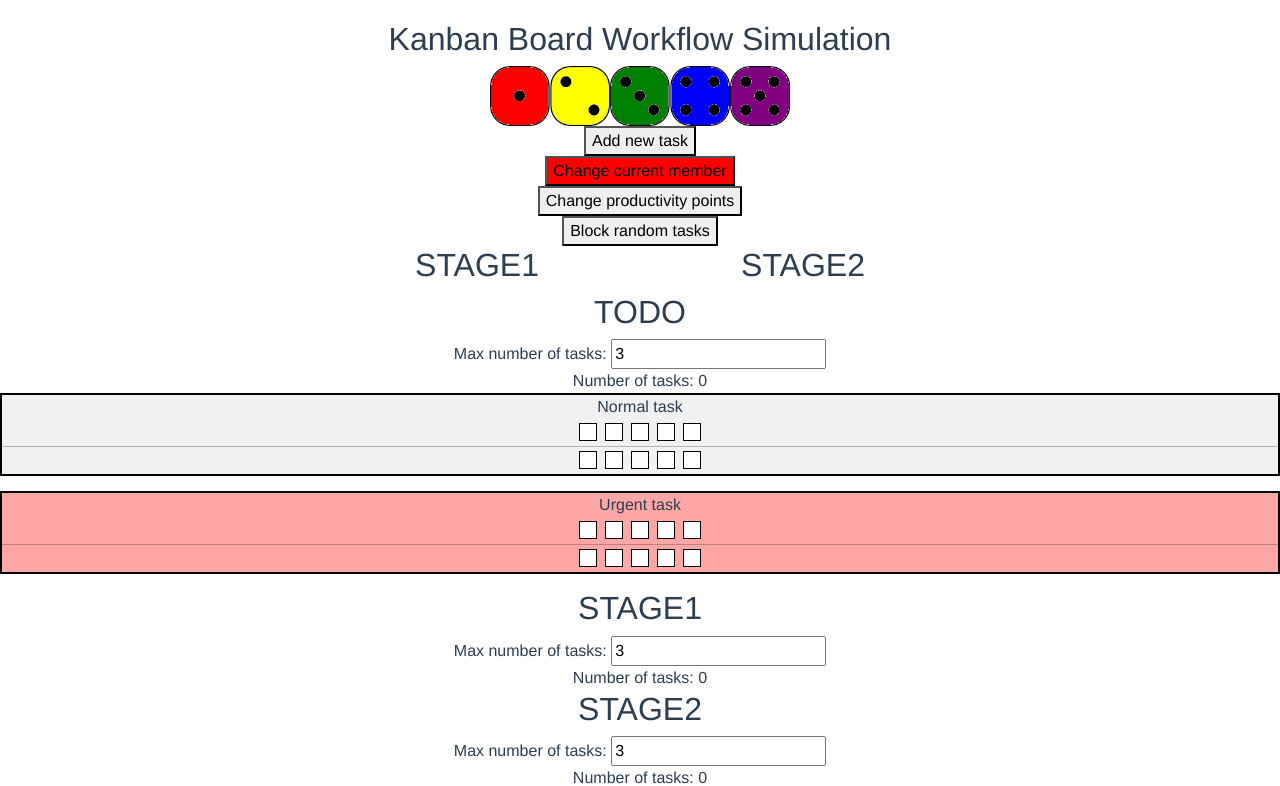
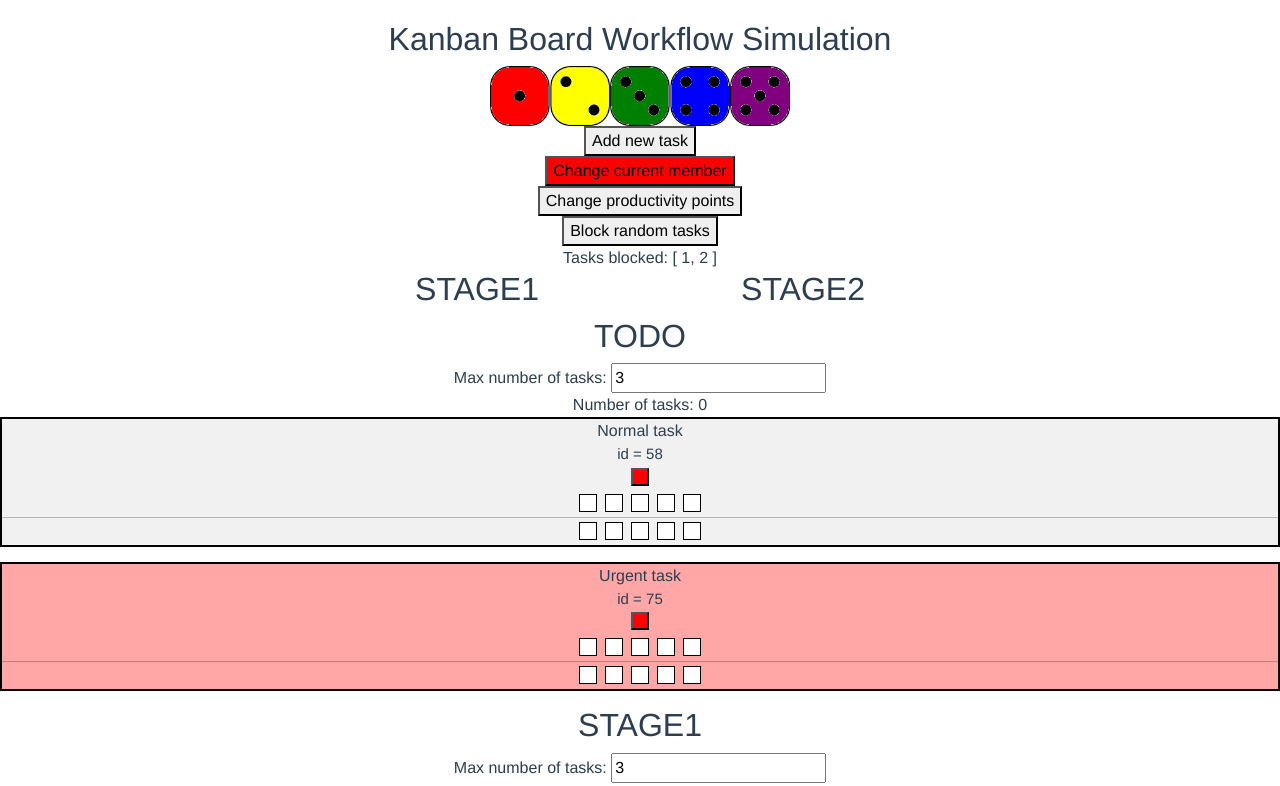
Before and after one commit to zakrzewskib/KanbanWorkflowSimulation, a Vue app: page / in a window 1280 px wide. Shown: the top 786 px of the page. Built offline with nearby package versions, Linux system fonts and the light colour scheme.

Commit message:
User has to block task (not automatically)

```diff
--- a/src/App.vue
+++ b/src/App.vue
@@ -24,6 +24,8 @@
       <button v-on:click="setBlockers">
         Block random tasks
       </button>
+
+      <div>Tasks blocked: {{tasksBlocked}}</div>
     </div>
 
     <div class="row">
@@ -245,6 +247,7 @@ export default {
 
       dicesSize: 60,
       test: "./assets/dices/5.png",
+      tasksBlocked: [1, 2],
     };
   },
 
@@ -358,20 +361,18 @@ export default {
     },
 
     setBlockers() {
-      // this.tasks.splice(1,1, {
-      //   id: Math.random(),
-      //   name: this.tasks[0].name,
-      //   urgent: this.tasks[0].urgent,
-      //   fixedDate: this.tasks[0].fixedDate,
-      //   blocked: true,
-      // });
-
-      // for(var i = 0; i < this.tasks.length; i++) {
-      //   var random = Math.floor(Math.random() * 100);
-      //   if(random <= 20) {
-      //     this.tasks[i].blocked = true;
-      //   }
-      // }
+      var toBlock = [];
+      var j = 0;
+      for(var i = 0; i < this.tasks.length; i++) {
+        var random = Math.floor(Math.random() * 100);
+        if(random <= 20) {
+          toBlock[j] = Math.round(this.tasks[i].id * 100);
+          j++;
+        }
+      }
+      console.log(toBlock);
+      this.tasksBlocked = toBlock;
+      alert("You should block tasks with id: " + JSON.stringify(toBlock));
     },
   },
 
--- a/src/components/Task.vue
+++ b/src/components/Task.vue
@@ -11,10 +11,13 @@
     @dragover.stop
   >
     {{ name }}
+    <div class="divWithId">id = {{roundedId}}</div>
 
     <div v-if="blocker">
       <button v-on:click="unblock" class="unblockButton">BLOCKED</button>
     </div>
+
+    <button v-on:click="setBlocker" class="setBlocker"></button>
 
     <div class="productivity">
       <button
@@ -151,6 +154,7 @@ export default {
       currentMem8: 1,
       currentMem9: 1,
       currentMem10: 1,
+      roundedId: Math.round(this.id*100),
     };
   },
 
@@ -205,7 +209,12 @@ export default {
     unblock() {
       alert("You unblocked this task, use some of your productivity points!");
       this.blocker = false;
-    }
+    },
+
+    setBlocker() {
+      this.blocker = true;
+    },
+
   },
 };
 </script>
@@ -247,4 +256,15 @@ hr.myLine {
   background-color: red;
   color: white;
 }
+
+.setBlocker {
+  width: 18px;
+  height: 18px;
+    background-color: red;
+}
+
+.divWithId {
+  font-size: 15px;
+}
+
 </style>
```
